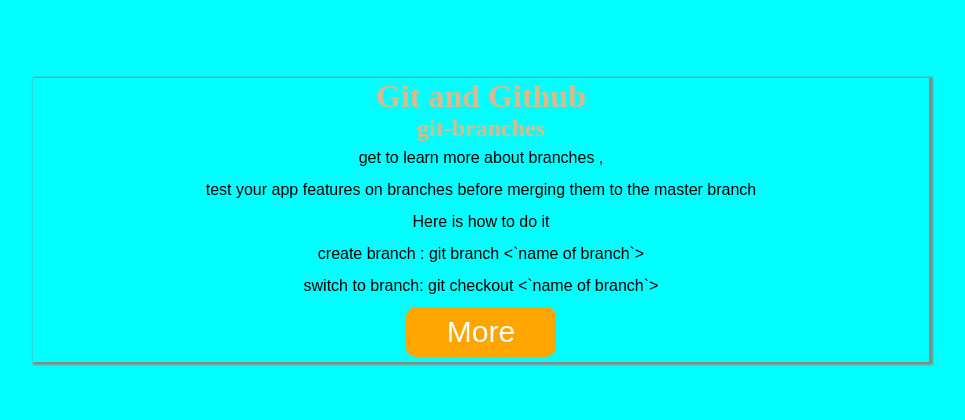
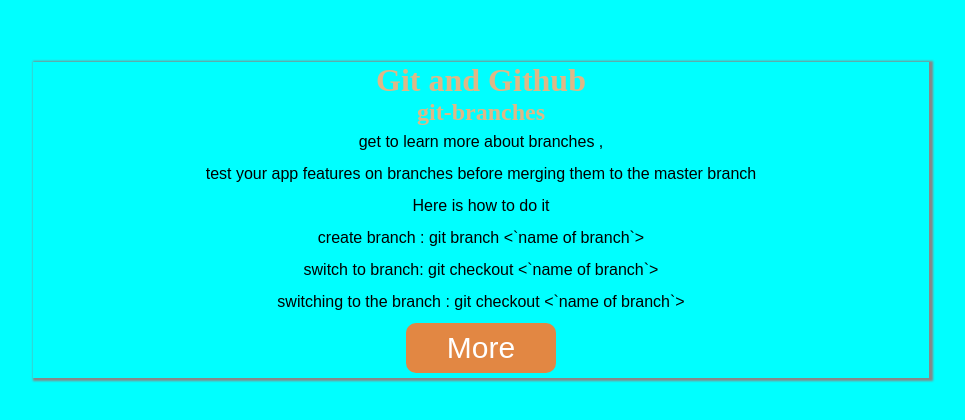
Before and after one commit to linscot10/gitbranch, a plain HTML site: page index.html in a window 1280 px wide. Shown: the part 180-600 px from the top of the page, without its empty margins (159-1124 px from the left). Drawn offline with Linux system fonts and the light colour scheme.

Commit message:
second branch

```diff
--- a/index.html
+++ b/index.html
@@ -22,6 +22,11 @@
                 switch to branch: git checkout <`name of branch`><br>
 
         </p>
+        <p>switching to the branch :
+            git checkout <`name of branch`><br>
+
+
+        </p>
 
 
         <button><a href="https://git-scm.com/docs/git-branch">More</a></button>
--- a/style.css
+++ b/style.css
@@ -37,7 +37,7 @@ p {
 button {
     width: 150px;
     height: 50px;
-    background-color: orange;
+    background-color: #e28743;
     border: none;
     font-size: 30px;
     color: white;
```
